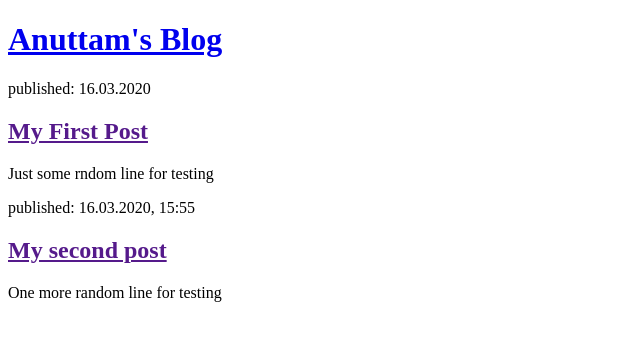
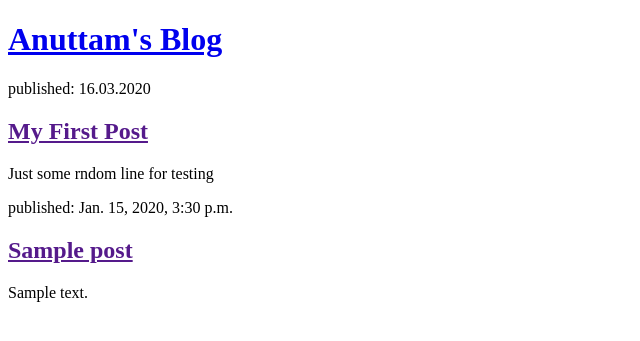
Before and after one commit to jkjarvis/my-first-blog, a Django app: page / in a window 1280 px wide. Shown: the top 341 px of the page, without its empty margins (0-640 px from the left). Run offline with Django 3.2, Linux system fonts and the light colour scheme; tables that the repository leaves empty hold one stand-in row (values such as "Sample post").

Commit message:
Modified templates to display posts from database.

```diff
--- a/blog/templates/blog/post_list.html
+++ b/blog/templates/blog/post_list.html
@@ -15,10 +15,12 @@
             <p>Just some rndom line for testing</p>
         </div>
 
-        <div>
-            <p>published: 16.03.2020, 15:55</p>
-            <h2><a href="">My second post</a></h2>
-            <p>One more random line for testing</p>
-        </div>
+        {% for post in posts %}
+            <div>
+                <p>published: {{ post.published_date }}</p>
+                <h2><a href="">{{ post.title }}</a></h2>
+                <p>{{ post.text|linebreaksbr }}</p>
+            </div>
+        {% endfor %}
     </body>
 </html>
--- a/blog/views.py
+++ b/blog/views.py
@@ -1,6 +1,10 @@
 from django.shortcuts import render
+from .models import Post
+from django.utils import timezone
 
 # Create your views here.
 
+
 def post_list(request):
-    return render(request, 'blog/post_list.html', {})
+    posts = Post.objects.filter(published_date__lte=timezone.now()).order_by('published_date')
+    return render(request, 'blog/post_list.html', {'posts': posts})
```
